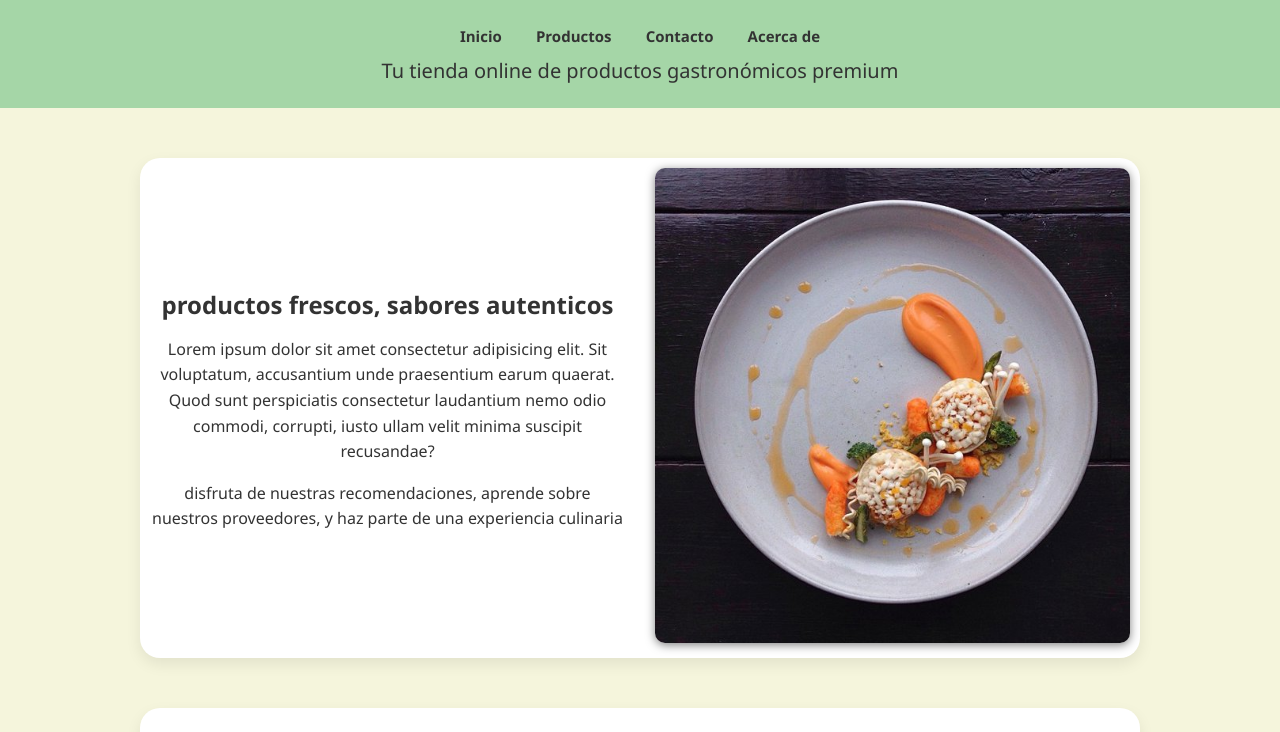
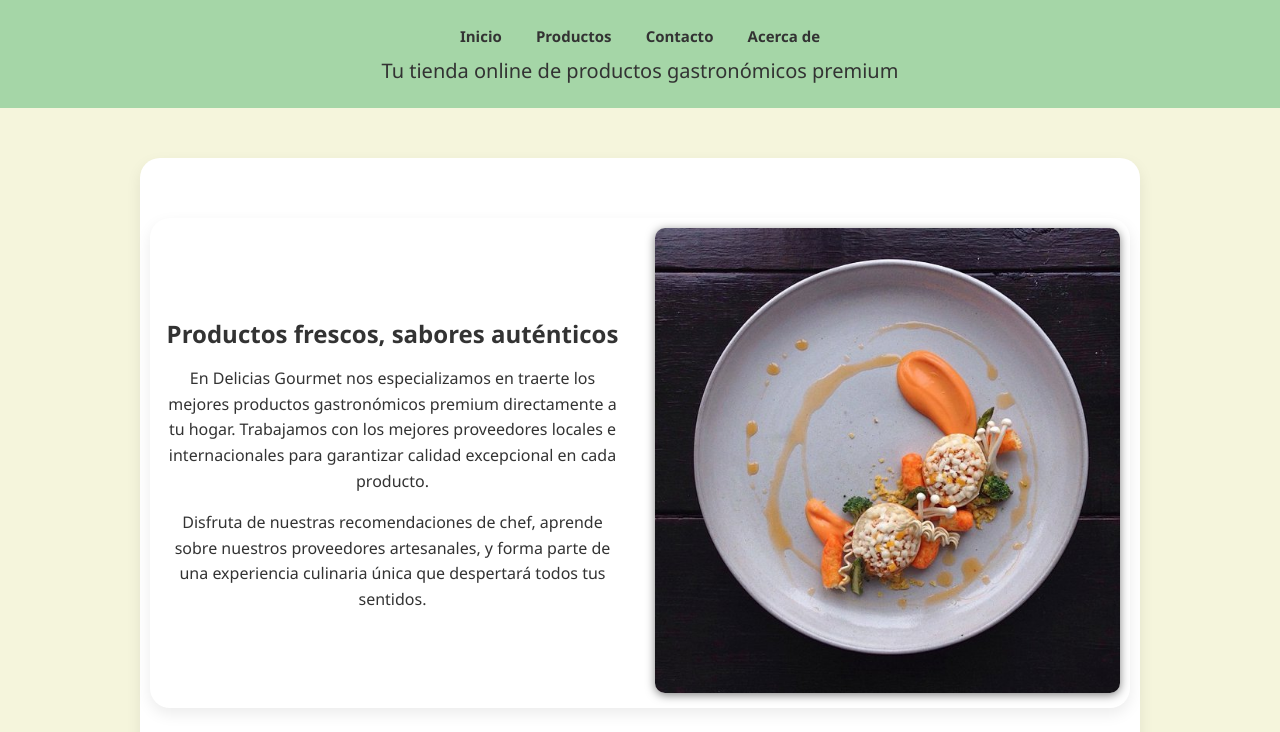
Before and after one commit to tohruuuuuu/proyecto-final-sena--tienda-virtual-, a plain HTML site: page tienda virtual/index.html in a window 1280 px wide. Shown: the part 68-800 px from the top of the page. Drawn offline with Linux system fonts and the light colour scheme.

Commit message:
se agrego texto real a los bloques 1 y 2, los cuales dan inicio al cuerpo de la pagina

```diff
--- a/tienda virtual/index.html
+++ b/tienda virtual/index.html
@@ -24,26 +24,20 @@
 
 <main>
 
-    <!-- bloque1 -->
-    <div class="texto">
-        <h2>productos frescos, sabores autenticos</h2>
+    <!-- Contenido central de la página -->
+    <main id="inicio">
+        <!-- Bloque 1 -->
+        <div class="texto">
+            <h2>Productos frescos, sabores auténticos</h2>
+            <p>En Delicias Gourmet nos especializamos en traerte los mejores productos gastronómicos premium directamente a tu hogar. Trabajamos con los mejores proveedores locales e internacionales para garantizar calidad excepcional en cada producto.</p>
+            <p>Disfruta de nuestras recomendaciones de chef, aprende sobre nuestros proveedores artesanales, y forma parte de una experiencia culinaria única que despertará todos tus sentidos.</p>
+        </div>
 
-        <p>Lorem ipsum dolor sit amet consectetur adipisicing elit. Sit voluptatum, accusantium unde praesentium earum quaerat. Quod sunt perspiciatis consectetur laudantium nemo odio commodi, corrupti, iusto ullam velit minima suscipit recusandae?</p>
-
-        <p> disfruta de nuestras recomendaciones, aprende sobre nuestros proveedores, y haz parte de una experiencia culinaria </p>
-
-
-
-
-    </div>
-
-    <!-- bloque2 -->
-     <div class="imagen">
-        <img src="/tienda virtual/img/plato-comida.jpg" alt="plato-comida">
-
-     </div>
-
-
+        <!-- Bloque 2 -->
+        <div class="imagen">
+            <img src="/tienda virtual/img/plato-comida.jpg" alt="Plato de comida gourmet">
+        </div>
+    </main>
 
 
 </main>
```
